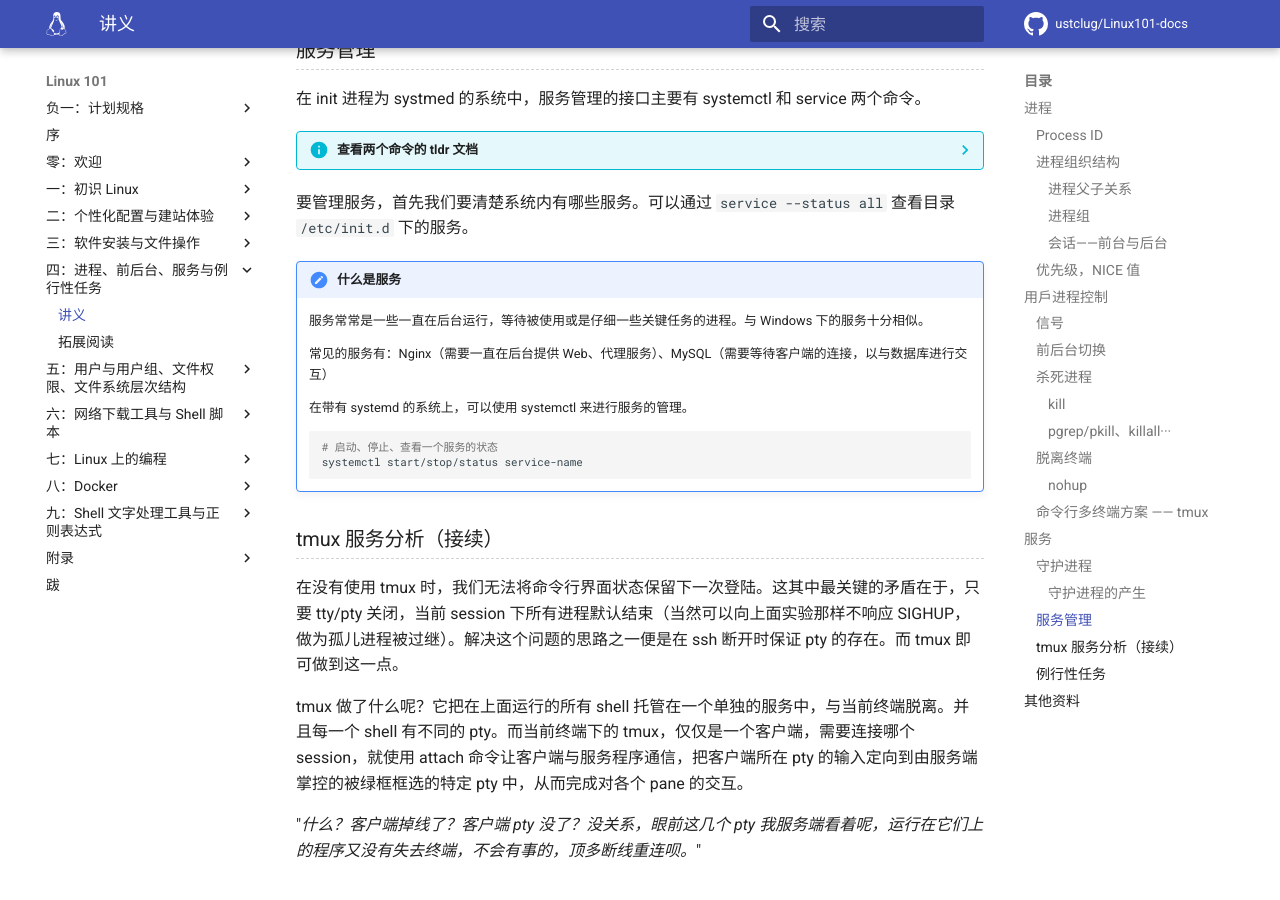
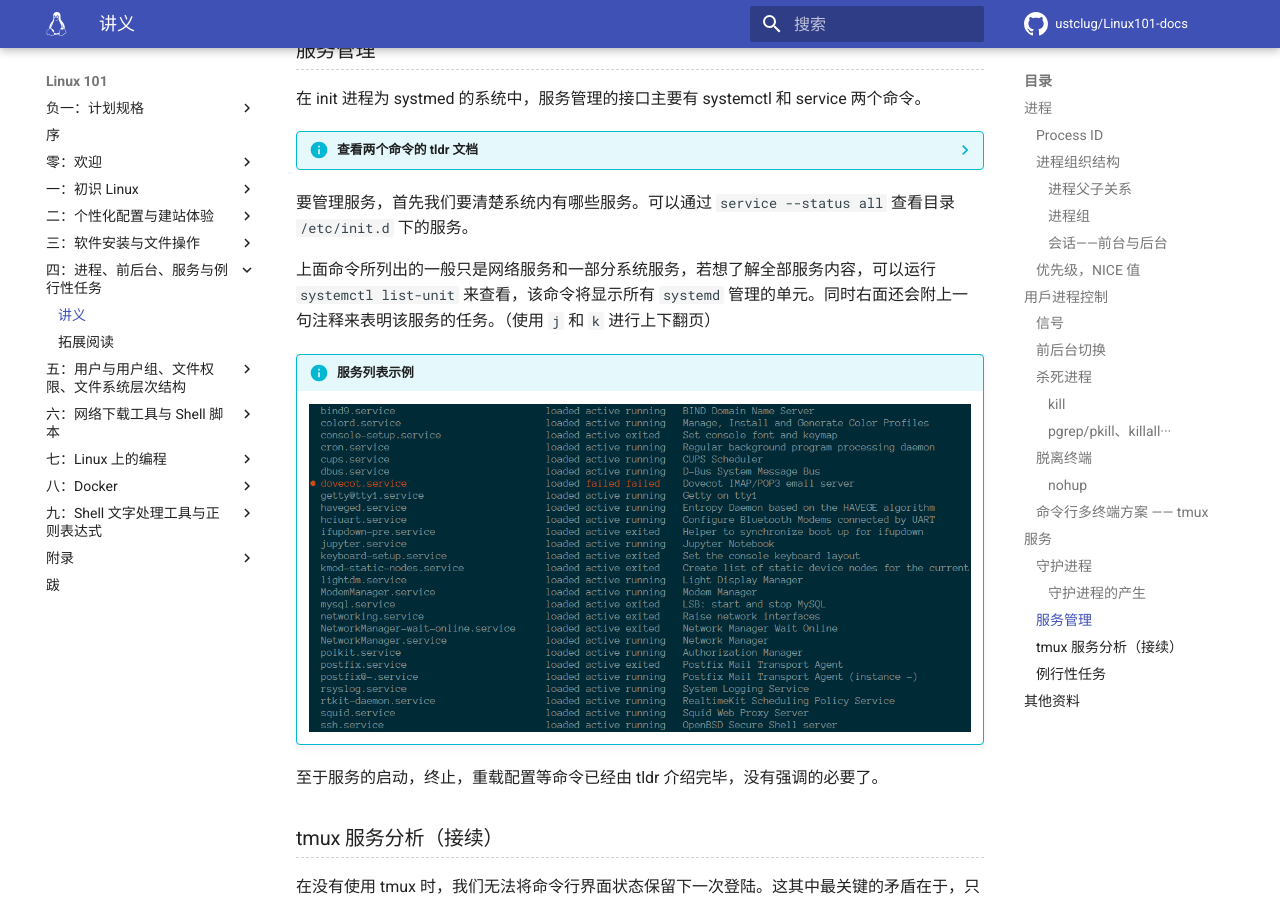
Before and after one commit to ustclug/Linux101-docs, an MkDocs documentation site: the page built from docs/Ch04/index.md, in a window 1280 px wide and 900 px high, scrolled down 14180 px. Built offline with MkDocs 1.6.1 and Material for MkDocs 9.7.7, drawn with Linux system fonts in a browser that asks for light colours; comment, search, counter and statistics services are not loaded.

Commit message:
minor change

````diff
--- a/docs/Ch04/index.md
+++ b/docs/Ch04/index.md
@@ -556,17 +556,13 @@ Linux 用作服务器，自然有其得天独厚的优势，有时是完善的
 
 要管理服务，首先我们要清楚系统内有哪些服务。可以通过 `service --status all` 查看目录 `/etc/init.d` 下的服务。
 
-!!! tips "什么是服务"
-    服务常常是一些一直在后台运行，等待被使用或是仔细一些关键任务的进程。与 Windows 下的服务十分相似。
+上面命令所列出的一般只是网络服务和一部分系统服务，若想了解全部服务内容，可以运行 `systemctl list-unit` 来查看，该命令将显示所有 `systemd` 管理的单元。同时右面还会附上一句注释来表明该服务的任务。（使用 `j` 和 `k` 进行上下翻页）
 
-    常见的服务有：Nginx（需要一直在后台提供 Web、代理服务）、MySQL（需要等待客户端的连接，以与数据库进行交互）
+!!! info "服务列表示例"
+    ![services](images/services.png)
 
-    在带有 systemd 的系统上，可以使用 systemctl 来进行服务的管理。
+至于服务的启动，终止，重载配置等命令已经由 tldr 介绍完毕，没有强调的必要了。
 
-    ```shell
-    # 启动、停止、查看一个服务的状态
-    systemctl start/stop/status service-name
-    ```
 ### tmux 服务分析（接续）
 在没有使用 tmux 时，我们无法将命令行界面状态保留下一次登陆。这其中最关键的矛盾在于，只要 tty/pty 关闭，当前 session 下所有进程默认结束（当然可以向上面实验那样不响应 SIGHUP，做为孤儿进程被过继）。解决这个问题的思路之一便是在 ssh 断开时保证 pty 的存在。而 tmux 即可做到这一点。
 
````
Also changed, not shown: docs/Ch04/images/services.png (added).
